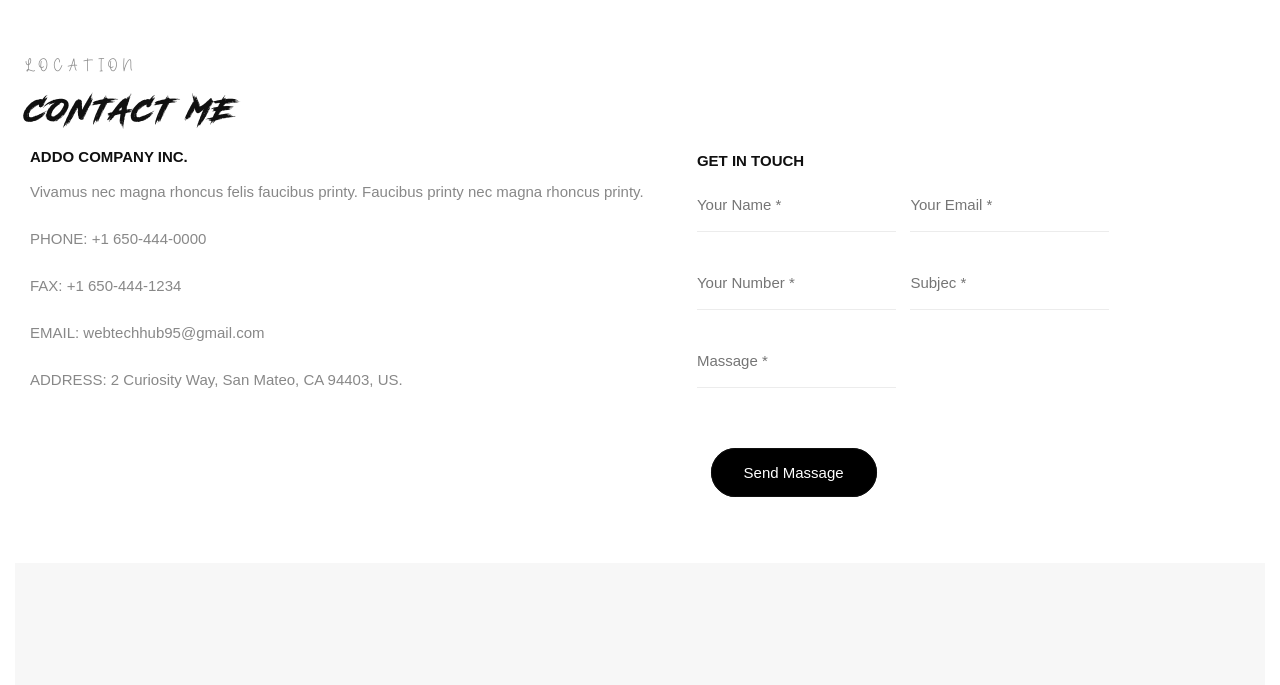
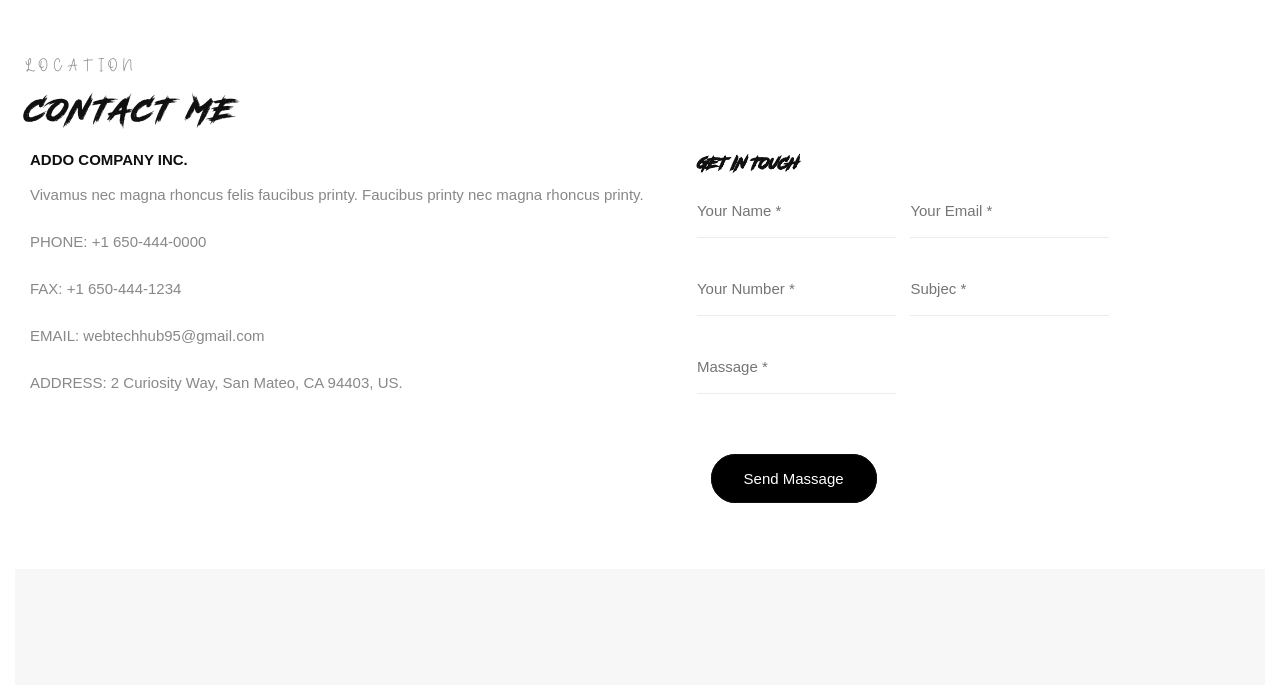
Before and after one commit to webtech95/Resume, a plain HTML site: page index.html in a window 1280 px wide. Shown: the part 4661-5346 px from the top of the page. Drawn offline with nearby package versions, Linux system fonts and the light colour scheme; a web font is replaced by a local one.

Commit message:
Update style.css

```diff
--- a/style.css
+++ b/style.css
@@ -767,7 +767,8 @@ margin-right: 50px;
     color: #101010;
     font-size: 15px;
     font-weight: 700;
-    text-transform: uppercase
+    text-transform: uppercase;
+    font-family: Road_Rage;
 }
 .child-form input{
     border: none transparent;
```
